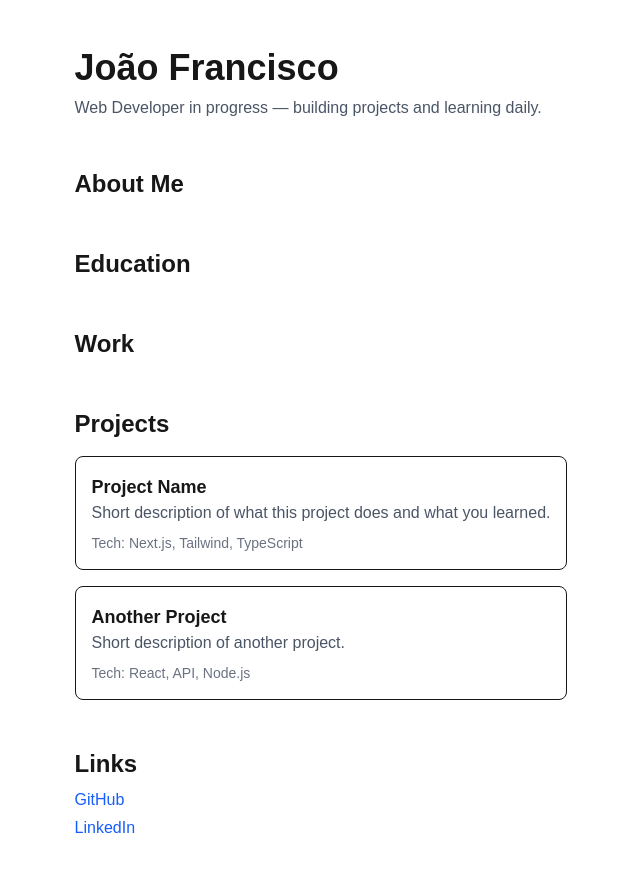
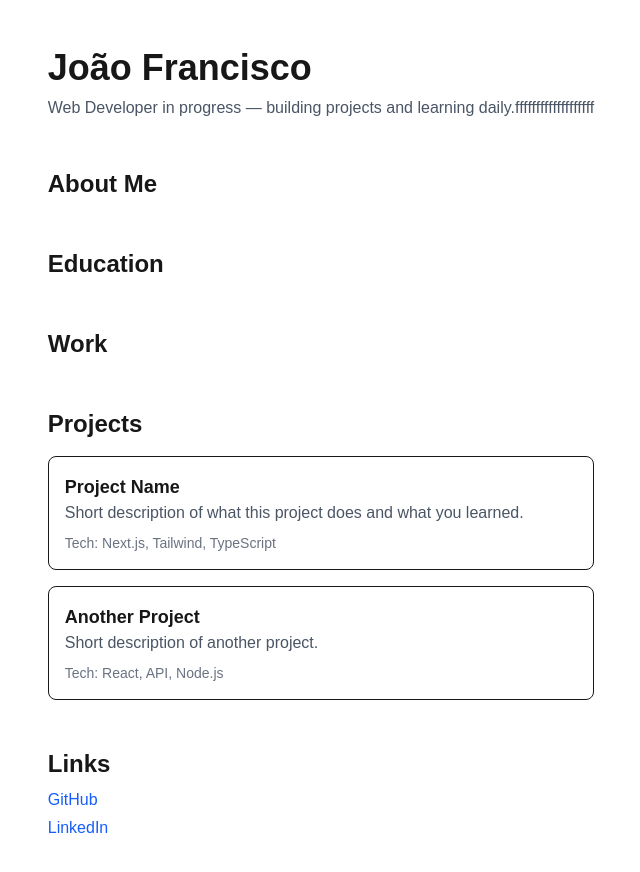
Before and after one commit to Joao-Francisco30/joao_website, a Next.js app: page / in a window 1280 px wide. Shown: the top 872 px of the page, without its empty margins (319-959 px from the left). Built offline with nearby package versions, Linux system fonts and the light colour scheme.

Commit message:
Project layouts

```diff
--- a/src/app/page.tsx
+++ b/src/app/page.tsx
@@ -6,7 +6,7 @@ export default function Home() {
       <header className="space-y-2">
         <h1 className="text-4xl font-bold">João Francisco</h1>
         <p className="text-gray-600">
-          Web Developer in progress — building projects and learning daily.
+          Web Developer in progress — building projects and learning daily.fffffffffffffffffff
         </p>
       </header>
 
```
